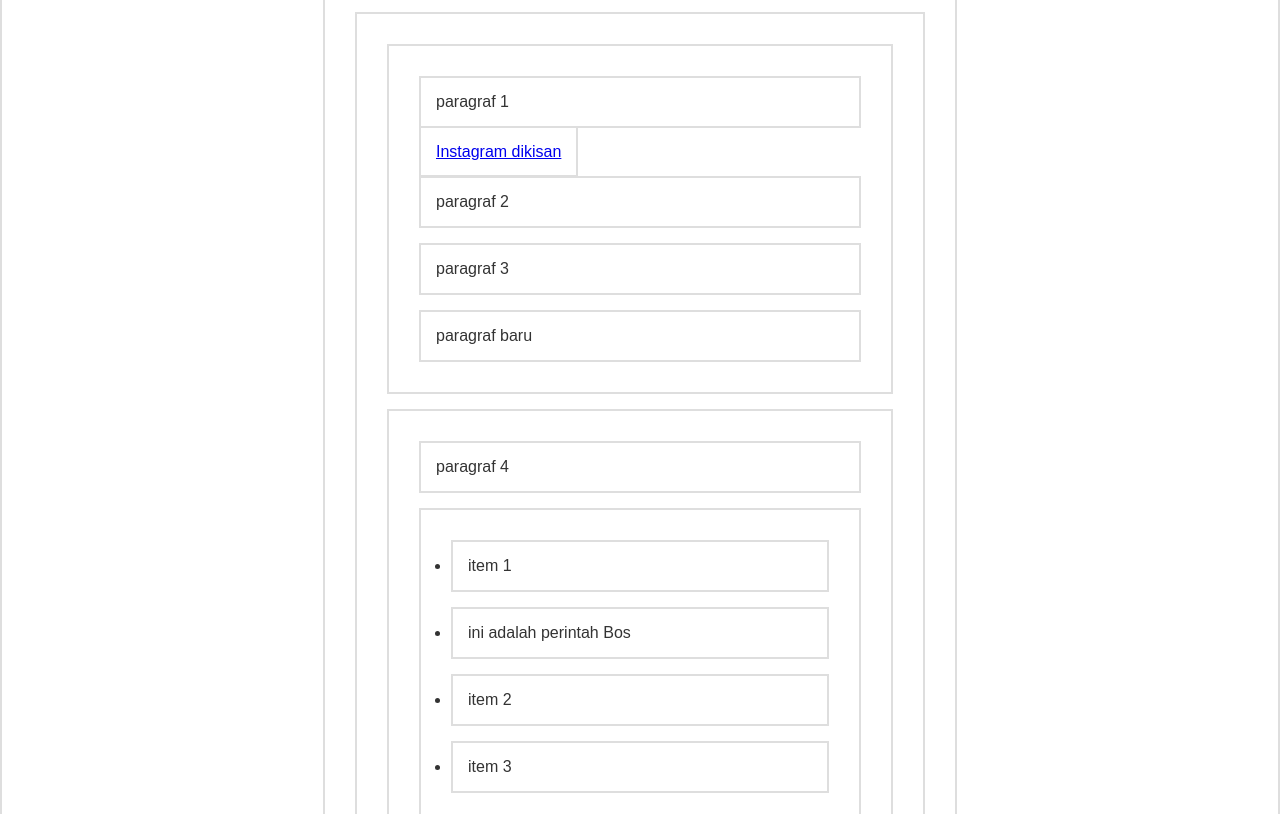
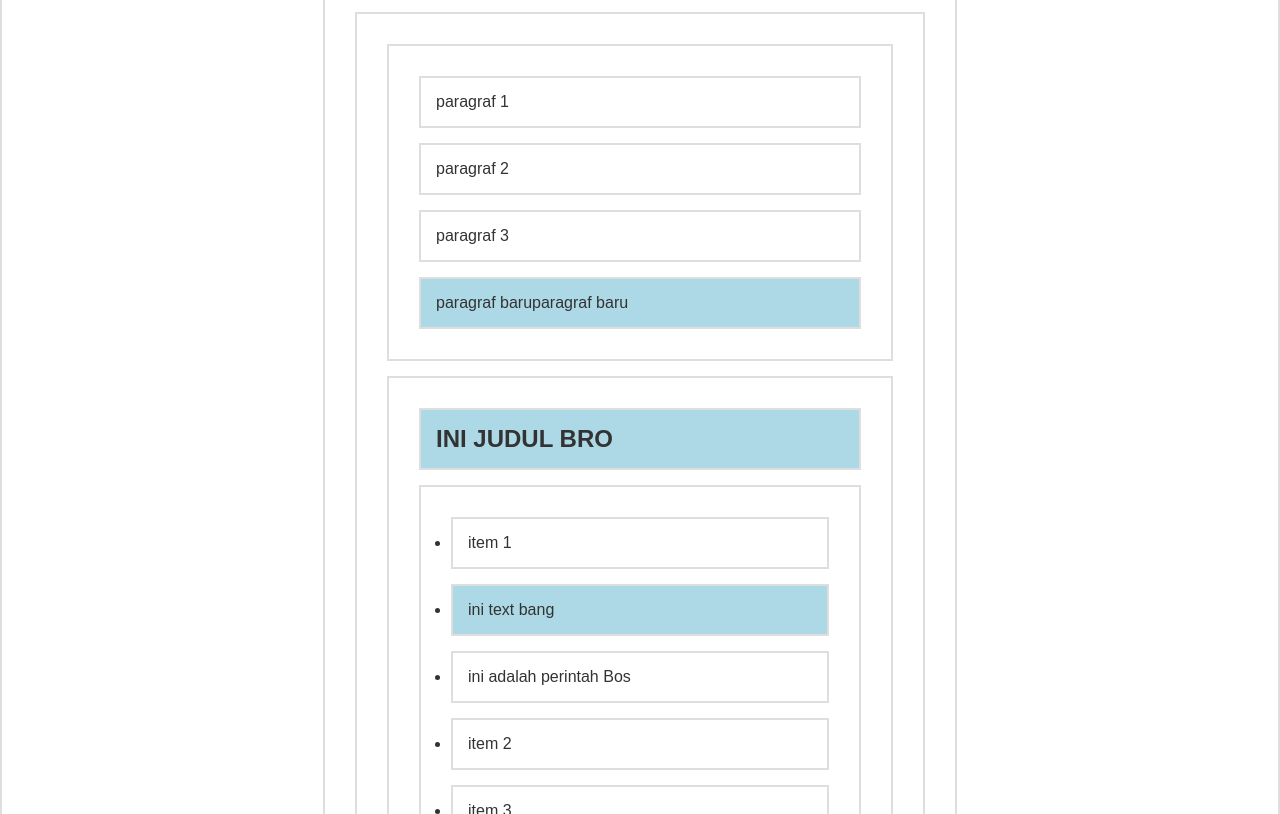
Before and after one commit to dikisapu/dikisan_dom, a plain HTML site: page index.html in a window 1280 px wide. Shown: the part 138-952 px from the top of the page. Drawn offline with Linux system fonts and the light colour scheme.

Commit message:
belajar menggunalan selector javascript

```diff
--- a/index.html
+++ b/index.html
@@ -4,8 +4,13 @@
     <meta charset="UTF-8" />
     <title>Dom Selection</title>
     <link rel="stylesheet" href="style.css" />
+    <style>
+      .biru-muda {
+        background-color: lightblue;
+      }
+    </style>
   </head>
-  <body>
+  <body id="uye">
     <h1 id="judul">Hello World</h1>
     <div id="container">
       <section id="a">
@@ -20,7 +25,7 @@
         <p>paragraf 4</p>
         <ul>
           <li>item 1</li>
-          <li id="tengah">item 2</li>
+          <li>item 2</li>
           <li>item 3</li>
         </ul>
       </section>
--- a/script.js
+++ b/script.js
@@ -30,8 +30,25 @@
 // li.style.color = "#040D12";
 // li.style.borderRadius = "20px";
 
+// series pertama
+// const judul = document.getElementById("judul");
+// judul.innerHTML = "<em>dikisantoso</em>";
+
+// const h1 = document.getElementsByTagName("h1")[0];
+// h1.setAttribute("name", "dikisan");
+
+// const a = document.querySelector("section#a a");
+
+// const p2 = document.querySelector(".p2");
+
+// p2.setAttribute("class", "label");
+
+// a.getAttribute = "href";
+
 // dom Manipulation
-alert("coba aja gays biar gak lupa");
+
+// series kedua
+// alert("coba aja gays biar gak lupa");
 
 const pBaru = document.createElement("p");
 const text2 = document.createTextNode("paragraf baru");
@@ -52,3 +69,46 @@ const ul = document.querySelector("section#b ul");
 const li2 = ul.querySelector("li:nth-child(2)");
 
 ul.insertBefore(liBaru, li2);
+
+// const pBaru = document.createElement("p");
+const textP = document.createTextNode("paragraf baru");
+pBaru.appendChild(textP);
+
+// const sectionA = document.getElementById("a");
+sectionA.appendChild(pBaru);
+
+const h2 = document.createElement("h2");
+const textH2 = document.createTextNode("anjay text baru");
+h2.appendChild(textH2);
+const bodyA = document.body;
+bodyA.appendChild(h2);
+
+const li = document.createElement("li");
+const textLi = document.createTextNode("ini text bang");
+
+li.appendChild(textLi);
+
+const ulsan = document.querySelector("section#b ul");
+const libaru = document.querySelector("section#b ul li:nth-child(2)");
+
+ulsan.insertBefore(li, libaru);
+
+const sA = document.querySelector("section#a  ");
+const link = document.getElementsByTagName("a")[0];
+
+sA.removeChild(link);
+
+const b = document.getElementById("b");
+const p = b.getElementsByTagName("p")[0];
+
+const elemen = document.createElement("h2");
+const elemenText = document.createTextNode("INI JUDUL BRO");
+
+elemen.appendChild(elemenText);
+
+b.replaceChild(elemen, p);
+
+pBaru.style.backgroundColor = `lightblue`;
+elemen.style.backgroundColor = "lightblue";
+h2.style.backgroundColor = "lightblue";
+li.style.backgroundColor = "lightblue";
```
